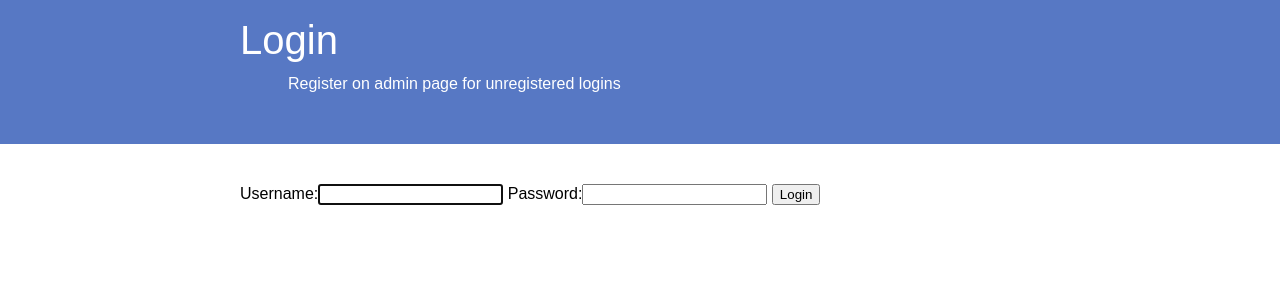
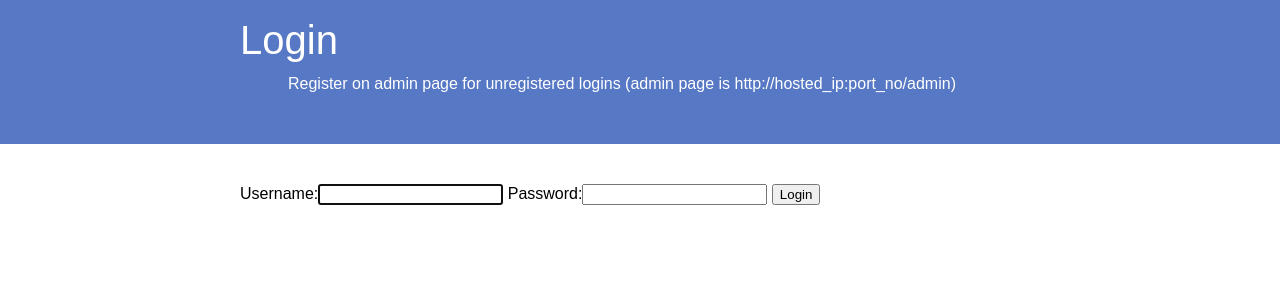
Before and after one commit to VPanjeta/Django-Projects, a Django app: page /accounts/login/ in a window 1280 px wide. Shown: the top 300 px of the page. Run offline with Django 3.2, Linux system fonts and the light colour scheme.

Commit message:
Update login.html

```diff
--- a/multichat/templates/registration/login.html
+++ b/multichat/templates/registration/login.html
@@ -1,7 +1,7 @@
 {% extends "base.html" %}
 
 {% block title %}Login{% endblock %}
-{% block header_text %}Login<br><h3><p style="text-indent: 18em;">Register on admin page for unregistered logins</p></h3>{% endblock %}
+{% block header_text %}Login<br><h3><p style="text-indent: 18em;">Register on admin page for unregistered logins (admin page is http://hosted_ip:port_no/admin)</p></h3>{% endblock %}
 
 {% block content %}
 
```
